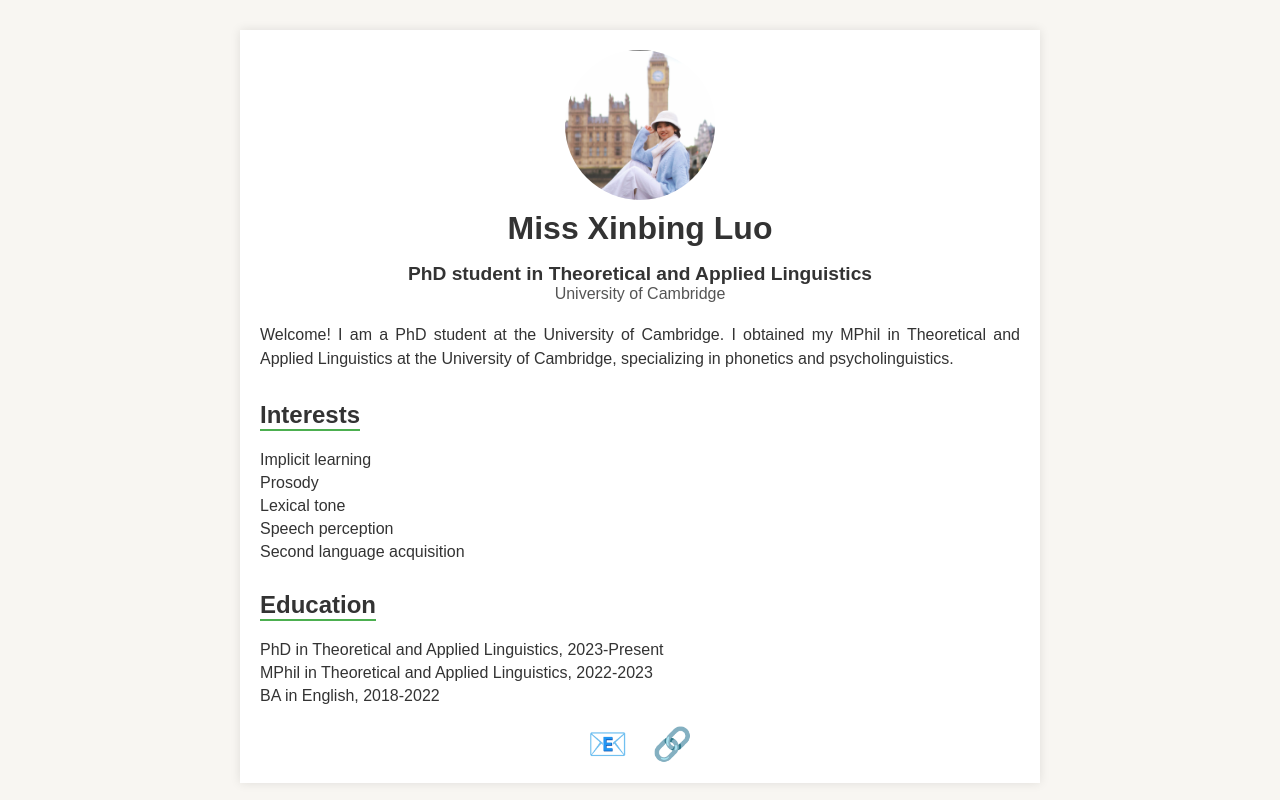
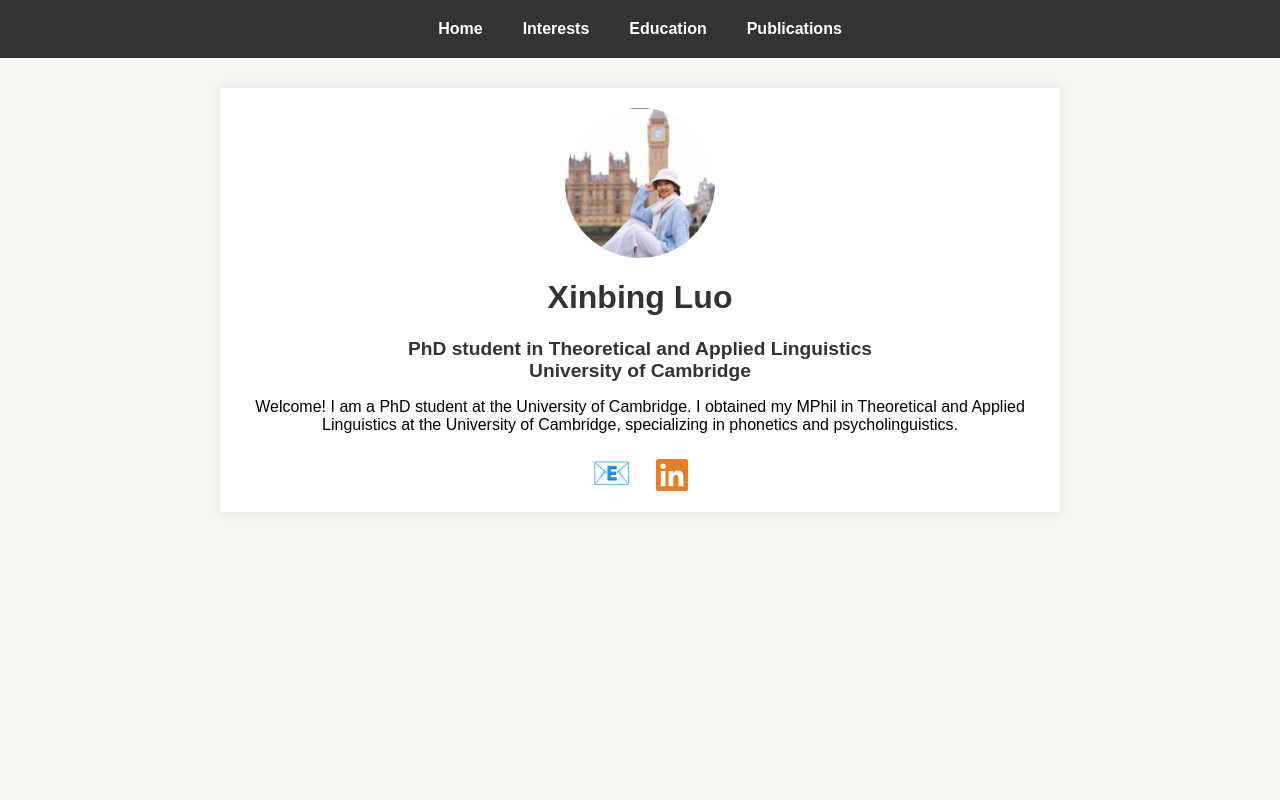
Before and after one commit to xlphon/xinbingluo.github.io, a plain HTML site: page index.html in a window 1280 px wide. Drawn offline with Linux system fonts and the light colour scheme.

Commit message:
add tabs

```diff
--- a/index.html
+++ b/index.html
@@ -5,19 +5,35 @@
   <meta name="viewport" content="width=device-width, initial-scale=1.0">
   <title>Xinbing Luo - Personal Website</title>
   <style>
-    /* General Reset */
-    * {
+    /* Basic styling */
+    body {
+      font-family: Arial, sans-serif;
       margin: 0;
       padding: 0;
-      box-sizing: border-box;
+      display: flex;
+      flex-direction: column;
+      align-items: center;
+      background-color: #f8f6f2;
     }
 
-    body {
-      font-family: Arial, sans-serif;
-      background-color: #f8f6f2;
-      color: #333;
+    /* Tabs (navigation bar) at the top */
+    .tabs {
+      width: 100%;
+      background-color: #333;
       display: flex;
       justify-content: center;
+      padding: 10px 0;
+    }
+
+    .tab {
+      padding: 10px 20px;
+      color: #fff;
+      text-decoration: none;
+      font-weight: bold;
+    }
+
+    .tab:hover {
+      background-color: #4CAF50;
     }
 
     .container {
@@ -27,129 +43,76 @@
       background-color: #fff;
       box-shadow: 0px 0px 10px rgba(0, 0, 0, 0.1);
       margin-top: 30px;
+      text-align: center;
+    }
+
+    .profile-photo {
+      border-radius: 50%;
+      width: 150px;
+      height: 150px;
+      display: block;
+      margin: 0 auto 10px auto;
     }
 
     h1 {
-      font-size: 2em;
-      margin-bottom: 0.5em;
-      text-align: center;
       color: #333;
     }
 
-    .profile {
-      display: flex;
-      align-items: center;
-      flex-direction: column;
-      text-align: center;
-    }
-
-    .profile img {
-      border-radius: 50%;
-      width: 150px;
-      height: 150px;
-      margin-bottom: 10px;
-    }
-
-    .profile h2 {
+    h2 {
       font-size: 1.2em;
       color: #333;
     }
 
-    .profile p {
-      color: #555;
-    }
-
-    .intro-text {
+    .social-icons {
+      text-align: center;
       margin-top: 20px;
-      font-size: 1em;
-      line-height: 1.5;
-      text-align: justify;
-    }
-
-    .section {
-      margin-top: 30px;
-    }
-
-    .section h3 {
-      font-size: 1.5em;
-      color: #333;
-      border-bottom: 2px solid #4CAF50;
-      display: inline-block;
-      margin-bottom: 15px;
-    }
-
-    .section-content {
-      margin-left: 10px;
-    }
-
-    .section-list {
-      list-style-type: none;
-    }
-
-    .section-list li {
-      font-size: 1em;
-      margin: 5px 0;
-    }
-
-    .social-icons {
-      margin-top: 20px;
-      text-align: center;
     }
 
     .social-icons a {
-      text-decoration: none;
       font-size: 2em;
       margin: 0 10px;
+      text-decoration: none;
       color: #e67e22;
     }
 
     .social-icons a:hover {
       color: #4CAF50;
     }
+
+    .linkedin-icon {
+      width: 1em;
+      height: 1em;
+      vertical-align: middle;
+    }
   </style>
 </head>
 <body>
+
+  <!-- Navigation tabs at the very top -->
+  <div class="tabs">
+    <a href="index.html" class="tab">Home</a>
+    <a href="interests.html" class="tab">Interests</a>
+    <a href="education.html" class="tab">Education</a>
+    <a href="publications.html" class="tab">Publications</a>
+  </div>
+
+  <!-- Main content of the home page -->
   <div class="container">
-    <div class="profile">
-      <img src="your-profile-image.jpg" alt="Profile Picture">
-      <h1>Miss Xinbing Luo</h1>
-      <h2>PhD student in Theoretical and Applied Linguistics</h2>
-      <p>University of Cambridge</p>
-    </div>
+    <img src="your-photo.jpg" alt="Xinbing Luo's photo" class="profile-photo">
+    <h1>Xinbing Luo</h1>
+    <h2>PhD student in Theoretical and Applied Linguistics<br>University of Cambridge</h2>
+    <p>Welcome! I am a PhD student at the University of Cambridge. I obtained my MPhil in Theoretical and Applied Linguistics at the University of Cambridge, specializing in phonetics and psycholinguistics.</p>
 
-    <p class="intro-text">
-      Welcome! I am a PhD student at the University of Cambridge.
-      I obtained my MPhil in Theoretical and Applied Linguistics at the University of Cambridge,
-      specializing in phonetics and psycholinguistics.
-    </p>
-
-    <!-- Interests Section -->
-    <div class="section">
-      <h3>Interests</h3>
-      <ul class="section-list">
-        <li>Implicit learning</li>
-        <li>Prosody</li>
-        <li>Lexical tone</li>
-        <li>Speech perception</li>
-        <li>Second language acquisition</li>
-      </ul>
-    </div>
-
-    <!-- Education Section -->
-    <div class="section">
-      <h3>Education</h3>
-      <ul class="section-list">
-        <li>PhD in Theoretical and Applied Linguistics, 2023-Present</li>
-        <li>MPhil in Theoretical and Applied Linguistics, 2022-2023</li>
-        <li>BA in English, 2018-2022</li>
-      </ul>
-    </div>
-
-    <!-- Social Icons -->
+    <!-- Social icons -->
     <div class="social-icons">
       <a href="mailto:xl538@cam.ac.uk">📧</a>
-      <a href="https://www.linkedin.com/in/xinbing-luo-bb4581254/">🔗</a>
+      <a href="https://www.linkedin.com/in/xinbing-luo-bb4581254/" target="_blank">
+        <svg class="linkedin-icon" xmlns="http://www.w3.org/2000/svg" viewBox="0 0 24 24" fill="currentColor">
+          <path d="M22.23 0H1.77C.79 0 0 .77 0 1.73v20.54C0 23.23.79 24 1.77 24h20.46c.98 0 1.77-.77 1.77-1.73V1.73C24 .77 23.21 0 22.23 0zM7.12 20.45H3.56V9.03h3.56v11.42zM5.34 7.51c-1.14 0-2.06-.92-2.06-2.05 0-1.14.92-2.06 2.06-2.06 1.13 0 2.05.92 2.05 2.06 0 1.13-.92 2.05-2.05 2.05zm15.1 12.94h-3.56v-5.48c0-1.3-.02-2.98-1.82-2.98-1.83 0-2.11 1.43-2.11 2.9v5.56H9.4V9.03h3.42v1.56h.05c.48-.91 1.64-1.88 3.38-1.88 3.62 0 4.29 2.38 4.29 5.48v6.26z"/>
+        </svg>
+      </a>
     </div>
   </div>
+
 </body>
 </html>
```
Also changed, not shown: education.html (added, +84 -0 lines), interests.html (added, +24 -0 lines), publication.html (added, +86 -0 lines), your-photo.jpg (renamed from your-profile-image.jpg), 1 other file.
